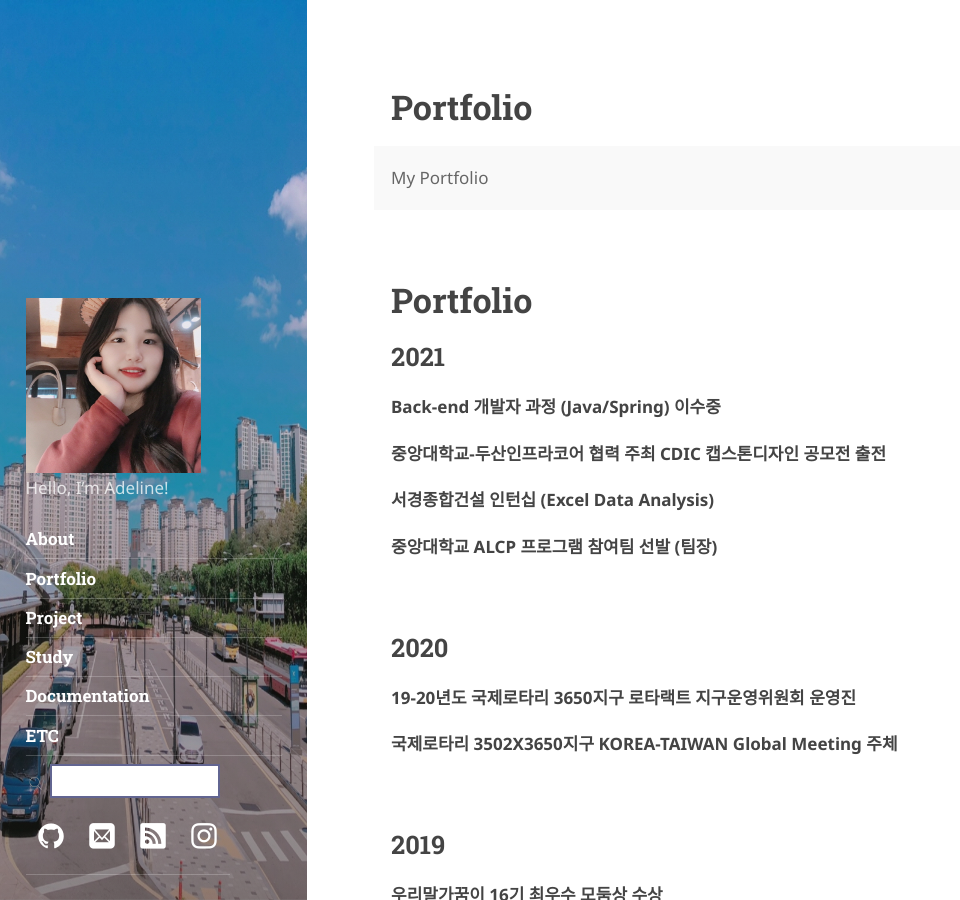
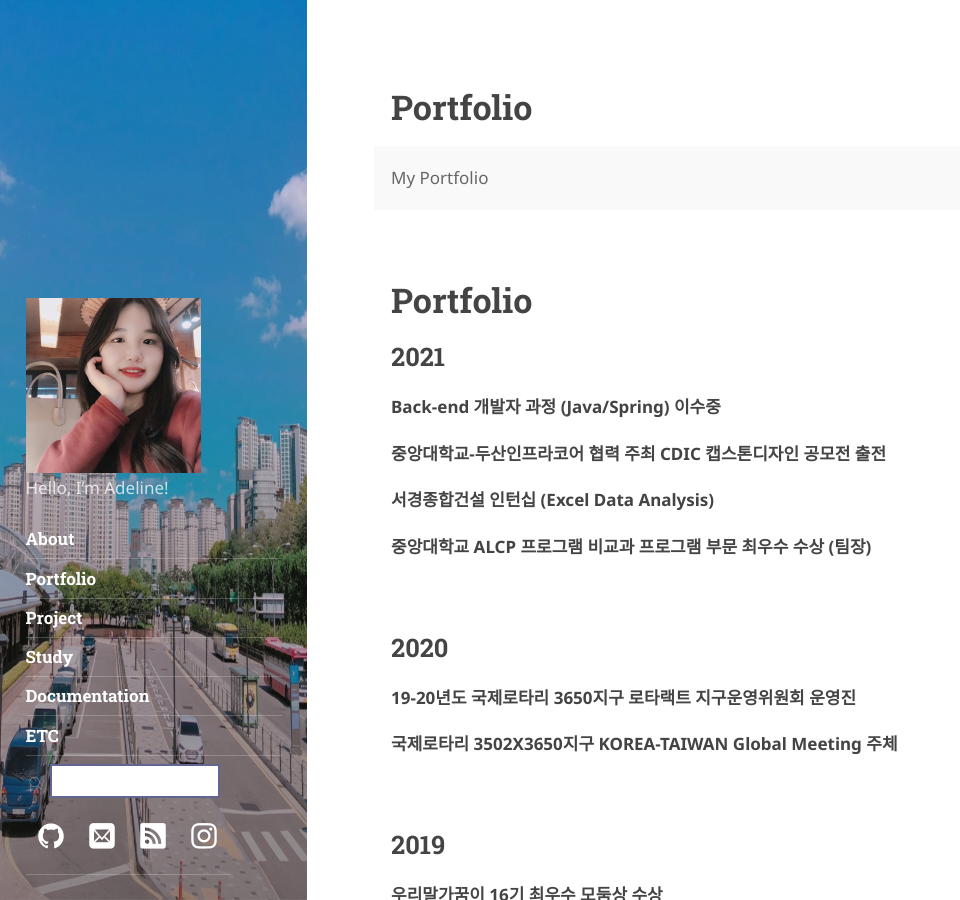
Before and after one commit to Wonji-Park/Classy, a Jekyll site: the page built from _featured_tags/Portfolio.md, in a window 1280 px wide and 900 px high. Shown: the whole window, without its empty margins (0-960 px from the left). Built offline with Jekyll 4.4.1, drawn with Linux system fonts in a browser that asks for light colours; nearby versions of some CDN libraries; some web fonts are replaced.

Commit message:
Update Portfolio.md

```diff
--- a/_featured_tags/Portfolio.md
+++ b/_featured_tags/Portfolio.md
@@ -18,7 +18,7 @@ published: true
 
 **서경종합건설 인턴십 (Excel Data Analysis)**
 
-**중앙대학교 ALCP 프로그램 참여팀 선발 (팀장)**
+**중앙대학교 ALCP 프로그램 비교과 프로그램 부문 최우수 수상 (팀장)**
 
 ## 2020
 
```
